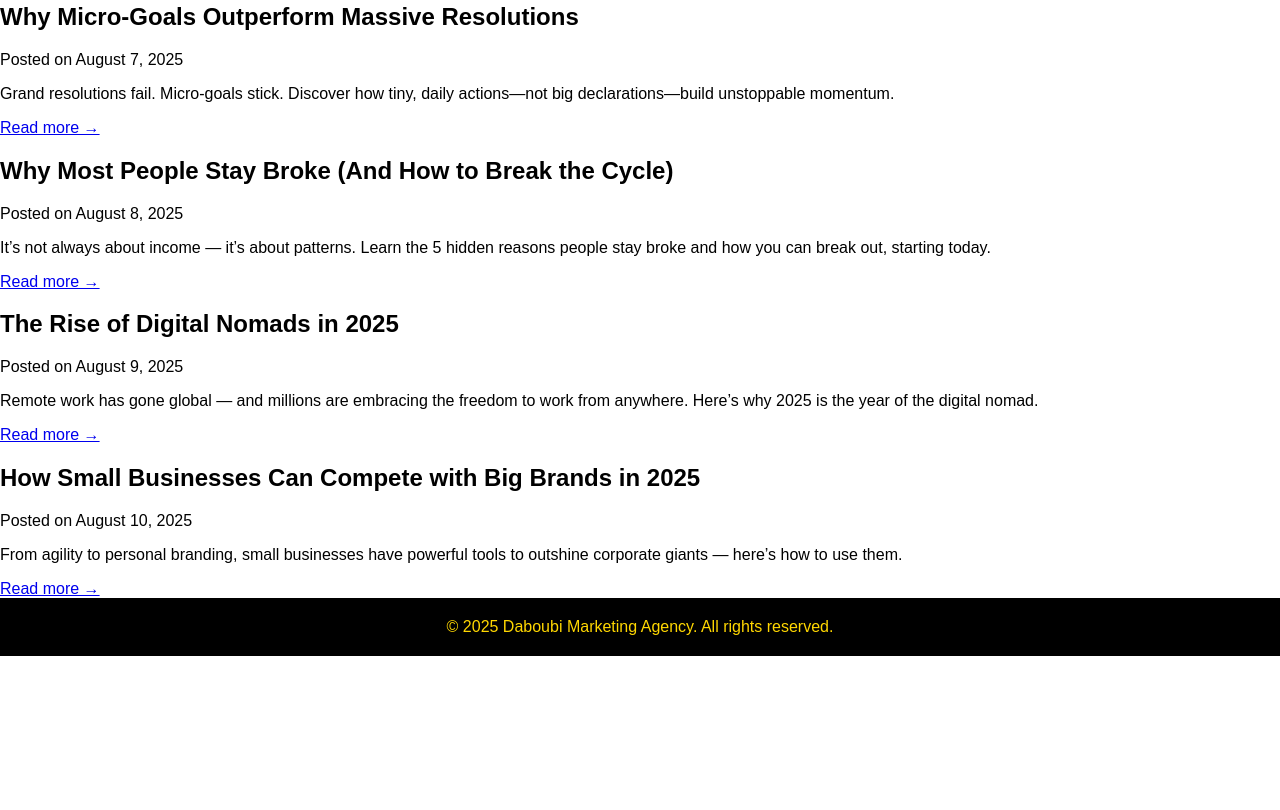
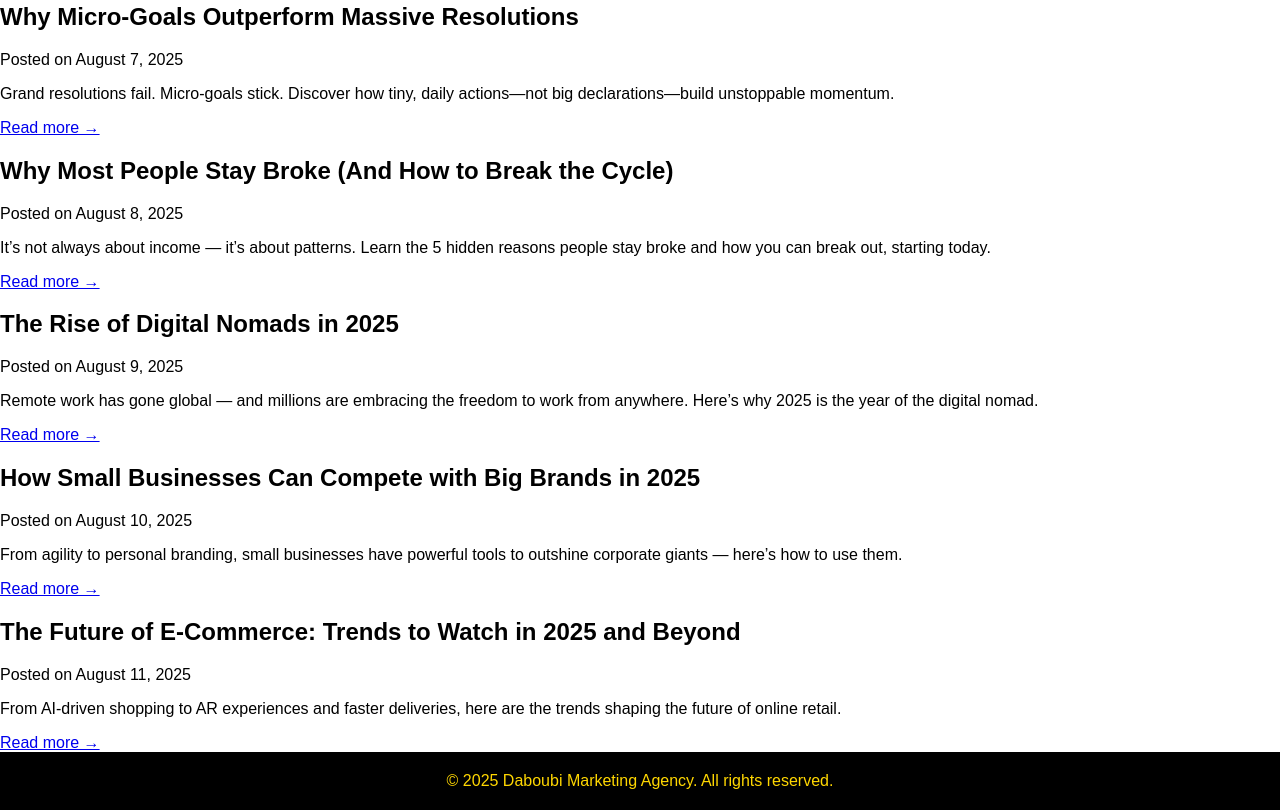
Before and after one commit to Qusaidab2/daboubi-s-agency, a plain HTML site: page blog.html in a window 1280 px wide. Shown: the part 6802-7612 px from the top of the page. Before the commit the page ends 7458 px from the top, so only its background shows below. Drawn offline with Linux system fonts and the light colour scheme.

Commit message:
Update blog.html

```diff
--- a/blog.html
+++ b/blog.html
@@ -516,6 +516,16 @@
   </p>
   <a href="blog47.html" class="text-gold hover:underline">Read more →</a>
 </article>
+<article class="mb-12">
+  <h2 class="text-2xl font-semibold text-gold mb-2">
+    The Future of E-Commerce: Trends to Watch in 2025 and Beyond
+  </h2>
+  <p class="text-gray-300 mb-4">Posted on August 11, 2025</p>
+  <p class="mb-4">
+    From AI-driven shopping to AR experiences and faster deliveries, here are the trends shaping the future of online retail.
+  </p>
+  <a href="blog48.html" class="text-gold hover:underline">Read more →</a>
+</article>
 
   <footer class="p-6 text-center text-gray-500 text-sm">
     © 2025 Daboubi Marketing Agency. All rights reserved.
```
